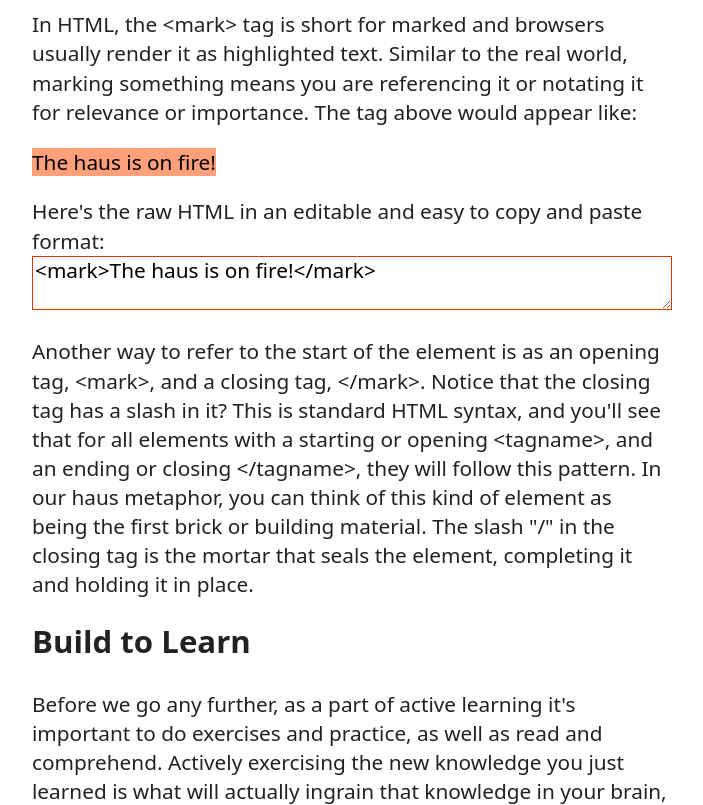
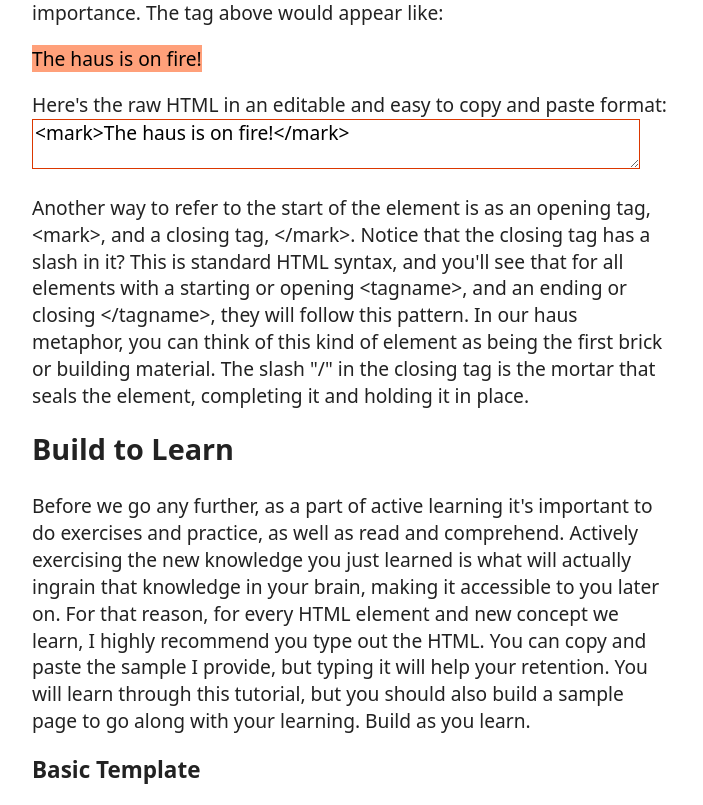
Before and after one commit to rchillard/html.haus, a plain HTML site: page learn.html in a window 1280 px wide. Shown: the part 1414-2219 px from the top of the page, without its empty margins (288-991 px from the left). Drawn offline with Linux system fonts and the light colour scheme.

Commit message:
Remove extraneous textarea rules, downsize html media queries just a tad

```diff
--- a/css/styles.css
+++ b/css/styles.css
@@ -134,6 +134,7 @@ nav ul li a {
 
 textarea {
 	border: 1px solid var(--hausorange);
+	width: 95%;
 }
 
 u {
@@ -268,10 +269,6 @@ u {
 		/* 570 px */
 	}
 
-	textarea {
-		width: 90%;
-	}
-
 	.logo {
 		width: 20px;
 	}
@@ -283,10 +280,6 @@ u {
 		grid-template-columns: 5% 90% 5%;
 		/* width: 90vw; */
 		/* 540 px */
-	}
-
-	textarea {
-		width: 90%;
 	}
 
 	.logo {
@@ -303,11 +296,7 @@ u {
 	}
 
 	html {
-		font-size: 110%;
-	}
-
-	textarea {
-		width: 95%;
+		font-size: 105%;
 	}
 
 	.logo {
@@ -324,11 +313,7 @@ u {
 	}
 
 	html {
-		font-size: 120%;
-	}
-
-	textarea {
-		width: 100%;
+		font-size: 110%;
 	}
 
 	.logo {
@@ -345,10 +330,6 @@ u {
 	}
 
 	html {
-		font-size: 130%;
-	}
-
-	textarea {
-		width: 100%;
+		font-size: 120%;
 	}
 }
```
